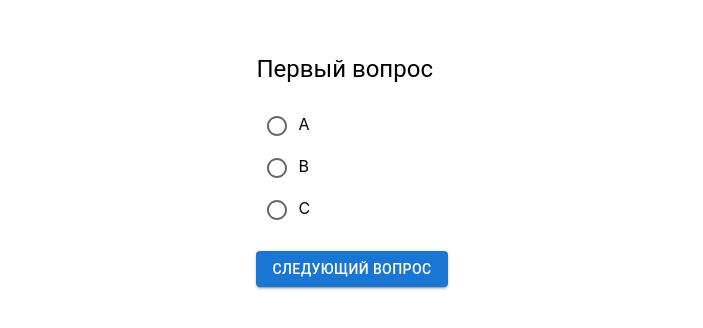
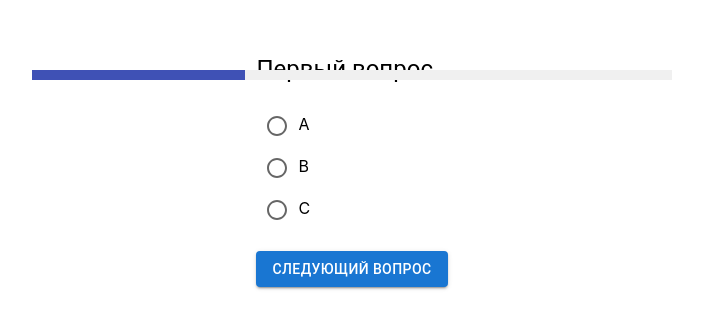
Before and after one commit to Gerasimenko331/school-test, a React (Create React App) app: page / in a window 1280 px wide. Shown: the part 230-558 px from the top of the page, without its empty margins (288-991 px from the left). Built offline with nearby package versions, Linux system fonts and the light colour scheme.

Commit message:
added progress line

```diff
--- /dev/null
+++ b/src/ProgressLine.css
@@ -0,0 +1,14 @@
+.progress-line-container {
+    width: 50%;
+    height: 10px;
+    background-color: #f0f0f0;
+    margin-bottom: 10px;
+    position: absolute;
+    top: 300px;
+  }
+
+  .progress-line-filled {
+    height: 100%;
+    background-color: #3f51b5;
+    transition: width 0.5s ease-in-out;
+  }
--- /dev/null
+++ b/src/ProgressLine.tsx
@@ -0,0 +1,23 @@
+import React from 'react';
+import './ProgressLine.css';
+
+type ProgressLineProps = {
+  totalSteps: number;
+  currentStep: number;
+};
+
+const ProgressLine: React.FC<ProgressLineProps> = ({ totalSteps, currentStep }) => {
+  const stepWidth = 100 / totalSteps;
+  const progressWidth = stepWidth * currentStep;
+
+  return (
+    <div className="progress-line-container">
+      <div
+        className="progress-line-filled"
+        style={{ width: `${progressWidth}%` }}
+      ></div>
+    </div>
+  );
+};
+
+export default ProgressLine;
--- a/src/TestComponent.tsx
+++ b/src/TestComponent.tsx
@@ -4,6 +4,7 @@ import MultipleChoiceQuestion from "./MultipleChoiceQuestion";
 import ShortQuestion from "./ShortQuestion";
 import { Button, Typography } from "@mui/material";
 import "./TestComponent.css";
+import ProgressLine from './ProgressLine';
 
 const TestComponent: React.FC = () => {
   const questions = [
@@ -59,6 +60,7 @@ const TestComponent: React.FC = () => {
 
   return (
     <div className="test-container">
+      <ProgressLine totalSteps={questions.length} currentStep={currentQuestionIndex + 1} />
       {currentQuestionIndex < questions.length && currentQuestionIndex >= 0 && (
         <>
           {currentQuestionIndex === 0 ? (
```
